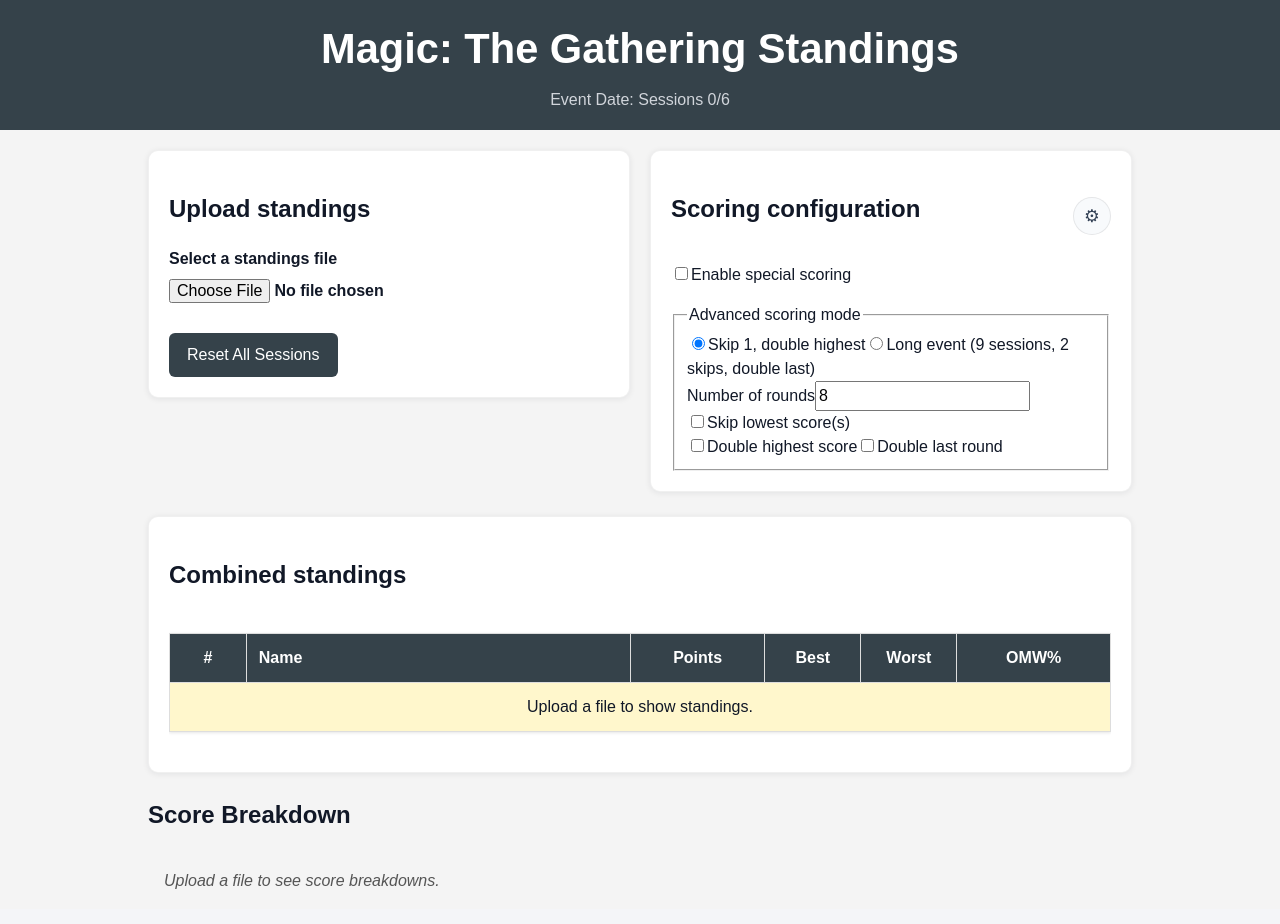
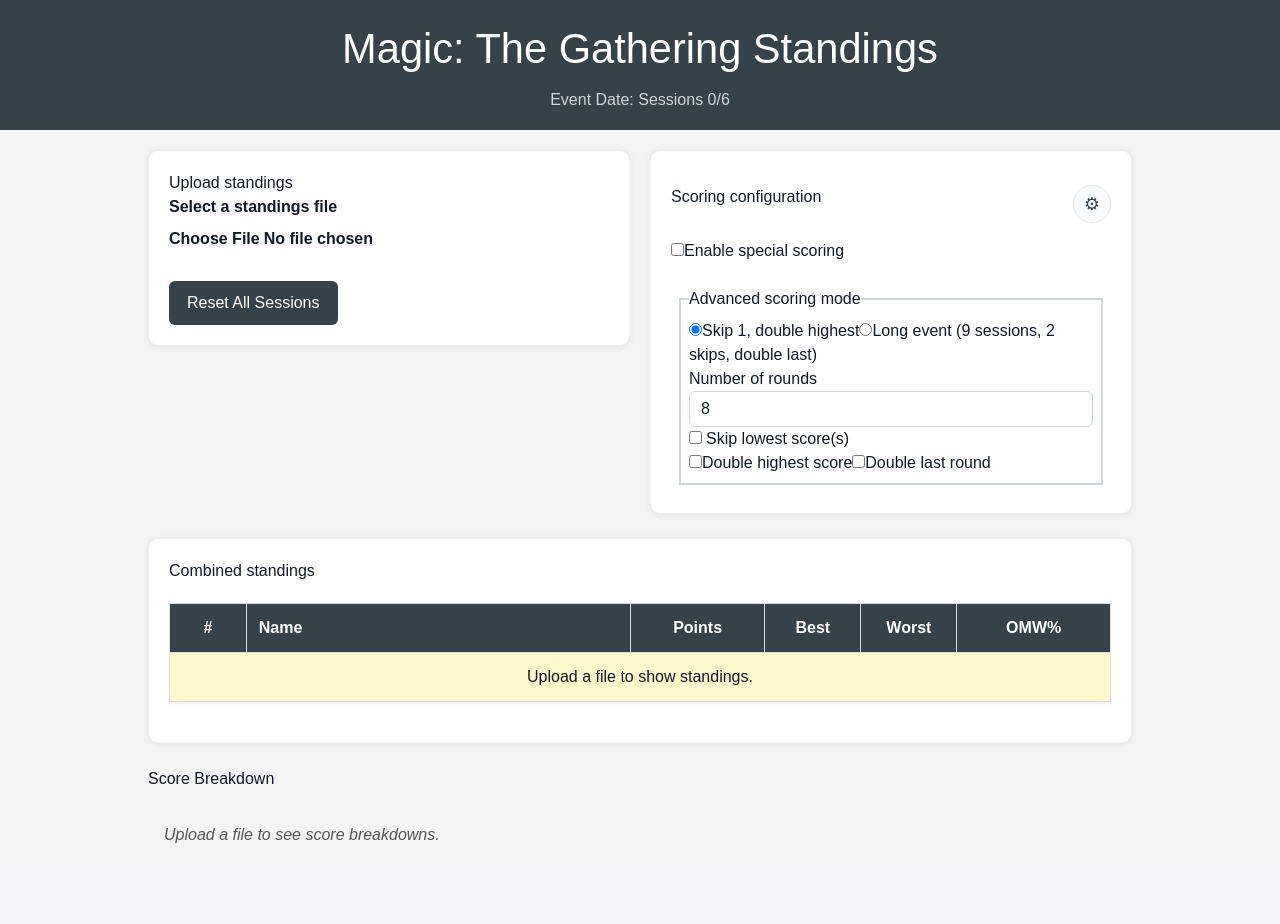
Before and after one commit to fnzbj7/mtg-standings-site, a React (Vite) app: page / in a window 1280 px wide. Both pictures are taken after a click on the button "Toggle scoring configuration". Shown: the top 924 px of the page. After the commit the page ends 883 px from the top, so only its background shows below. Built offline with nearby package versions, Linux system fonts and the light colour scheme.

Commit message:
Little bit of tailwind

```diff
--- a/package.json
+++ b/package.json
@@ -10,8 +10,10 @@
     "preview": "vite preview"
   },
   "dependencies": {
+    "@tailwindcss/vite": "^4.2.4",
     "react": "^19.2.4",
-    "react-dom": "^19.2.4"
+    "react-dom": "^19.2.4",
+    "tailwindcss": "^4.2.4"
   },
   "devDependencies": {
     "@babel/core": "^7.29.0",
--- a/src/components/ScoringOptions.tsx
+++ b/src/components/ScoringOptions.tsx
@@ -75,7 +75,7 @@
 			</div>
 
 			{showAdvanced && (
-				<fieldset className='radio-group'>
+				<fieldset className='radio-group border-2 border-bs-2 border-be-2 border-gray-300 p-2 m-2'>
 					<legend>Advanced scoring mode</legend>
 					<label className='radio-label'>
 						<input
@@ -116,16 +116,18 @@
 										: DEFAULT_NUMBER_OF_ROUNDS,
 								);
 							}}
+                            className='input-base'
 						/>
 					</div>
 					<div className='checkbox-row'>
-						<label className='checkbox-label'>
+						<label className='checkbox-label w-fit'>
 							<input
 								type='checkbox'
 								checked={skipLowest}
 								onChange={(event) =>
 									onToggleSkipLowest(event.target.checked)
 								}
+                                className='mr-1'
 							/>
 							<span>Skip lowest score(s)</span>
 						</label>
@@ -143,6 +145,7 @@
 											: DEFAULT_SKIP_LOWEST_COUNT,
 									);
 								}}
+                                className='input-base'
 							/>
 						)}
 					</div>
--- a/src/index.css
+++ b/src/index.css
@@ -1,3 +1,11 @@
+@import "tailwindcss";
+
+@layer components {
+  .input-base {
+    @apply block w-full rounded-md bg-white px-3 py-1.5 text-base text-gray-900 outline-1 -outline-offset-1 outline-gray-300 placeholder:text-gray-400 focus:outline-2 focus:-outline-offset-2 focus:outline-indigo-600 sm:text-sm/6
+  }
+}
+
 :root {
   color-scheme: light;
   font-family: Inter, system-ui, -apple-system, BlinkMacSystemFont, 'Segoe UI', sans-serif;
--- a/vite.config.ts
+++ b/vite.config.ts
@@ -1,11 +1,13 @@
 import { defineConfig } from 'vite'
 import react, { reactCompilerPreset } from '@vitejs/plugin-react'
 import babel from '@rolldown/plugin-babel'
+import tailwindcss from '@tailwindcss/vite'
 
 // https://vite.dev/config/
 export default defineConfig({
   plugins: [
     react(),
-    babel({ presets: [reactCompilerPreset()] })
+    babel({ presets: [reactCompilerPreset()] }),
+    tailwindcss(),
   ],
 })
```
Also changed, not shown: 1 other file (tests, documents, lock files or other folders).
